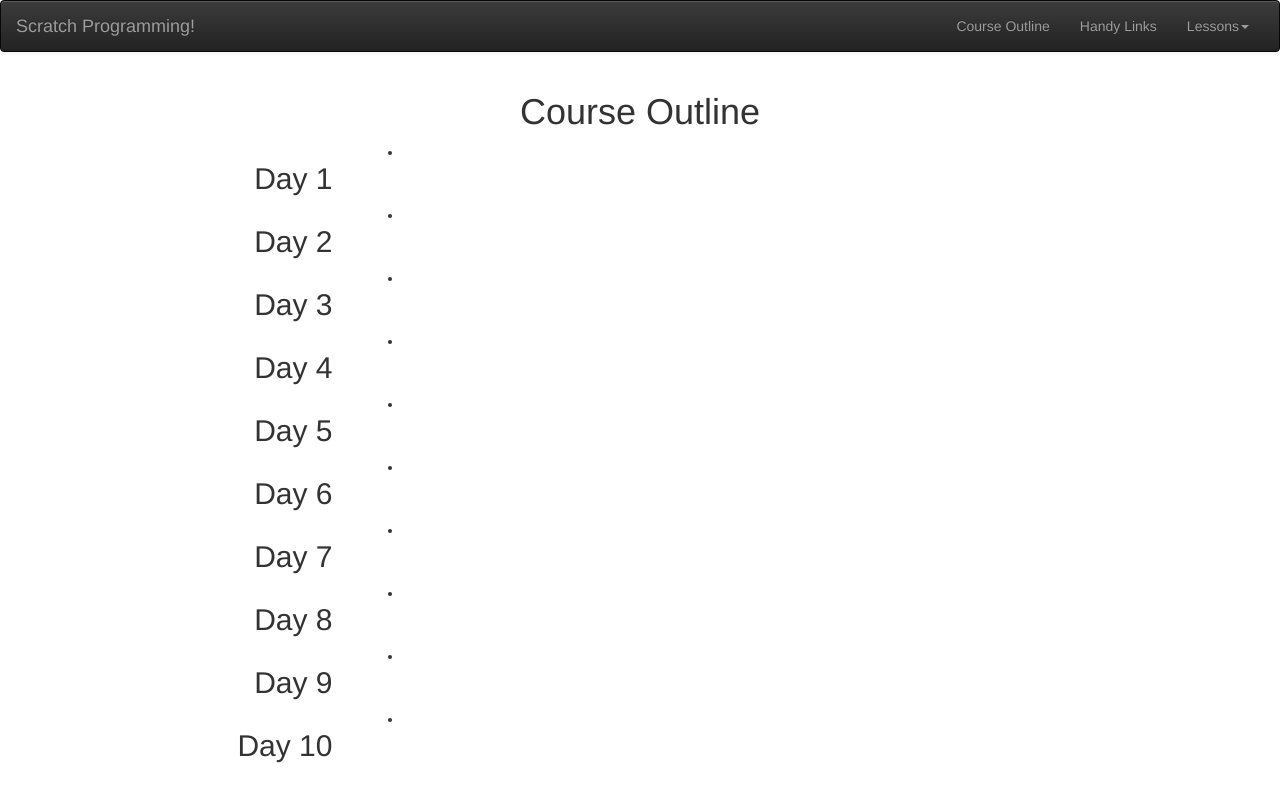
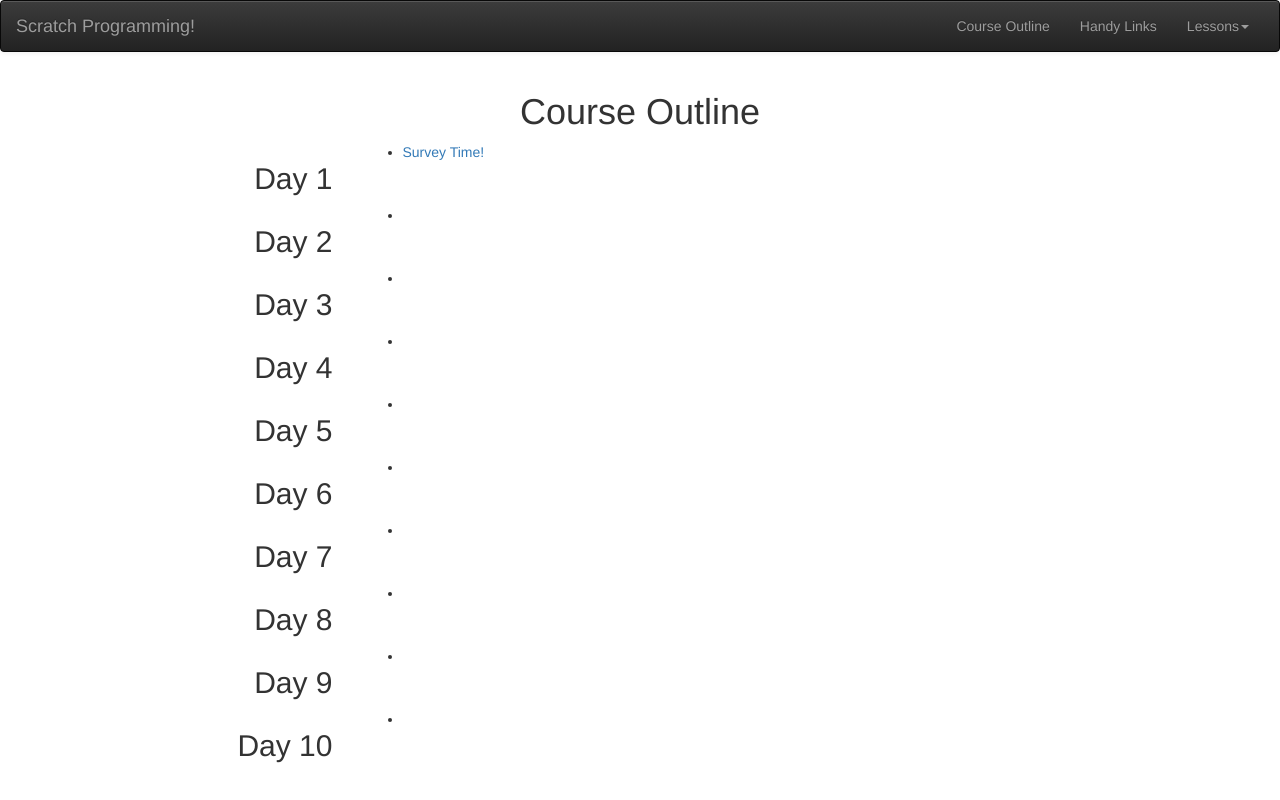
Before and after one commit to arturoceballos/arturoceballos.github.io, a plain HTML site: page index.html in a window 1280 px wide. Drawn offline with nearby package versions, Linux system fonts and the light colour scheme.

Commit message:
added survey link

```diff
--- a/index.html
+++ b/index.html
@@ -60,7 +60,7 @@
             <div class="col-md-9 concepts">
                 <div class="point">
                     <ul>
-                        <li></li>
+                        <li><a href="https://docs.google.com/forms/d/1yu4SGpE_abBuaWeyRRhf_WLXv3aqINYGrFFPC9A3F9Y/viewform">Survey Time!</a></li>
                     </ul>
                 </div>
             </div>
```
